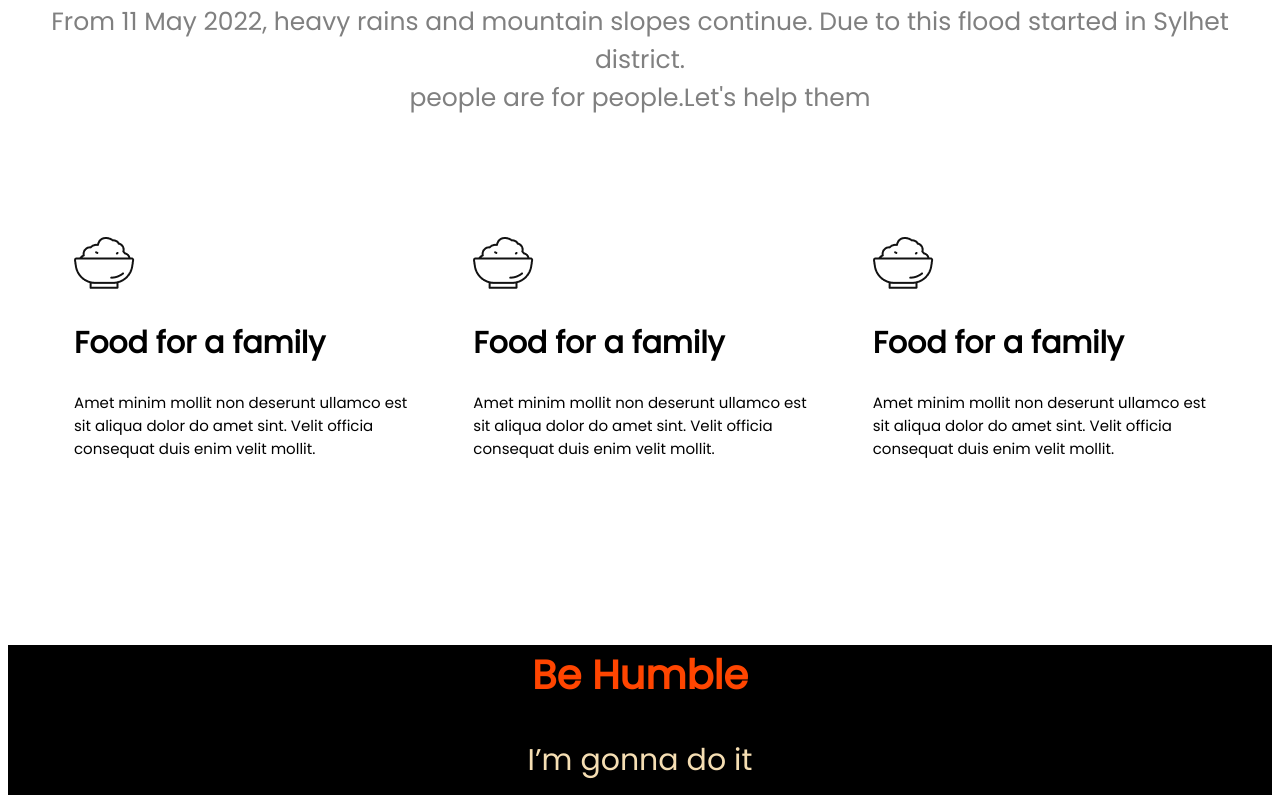
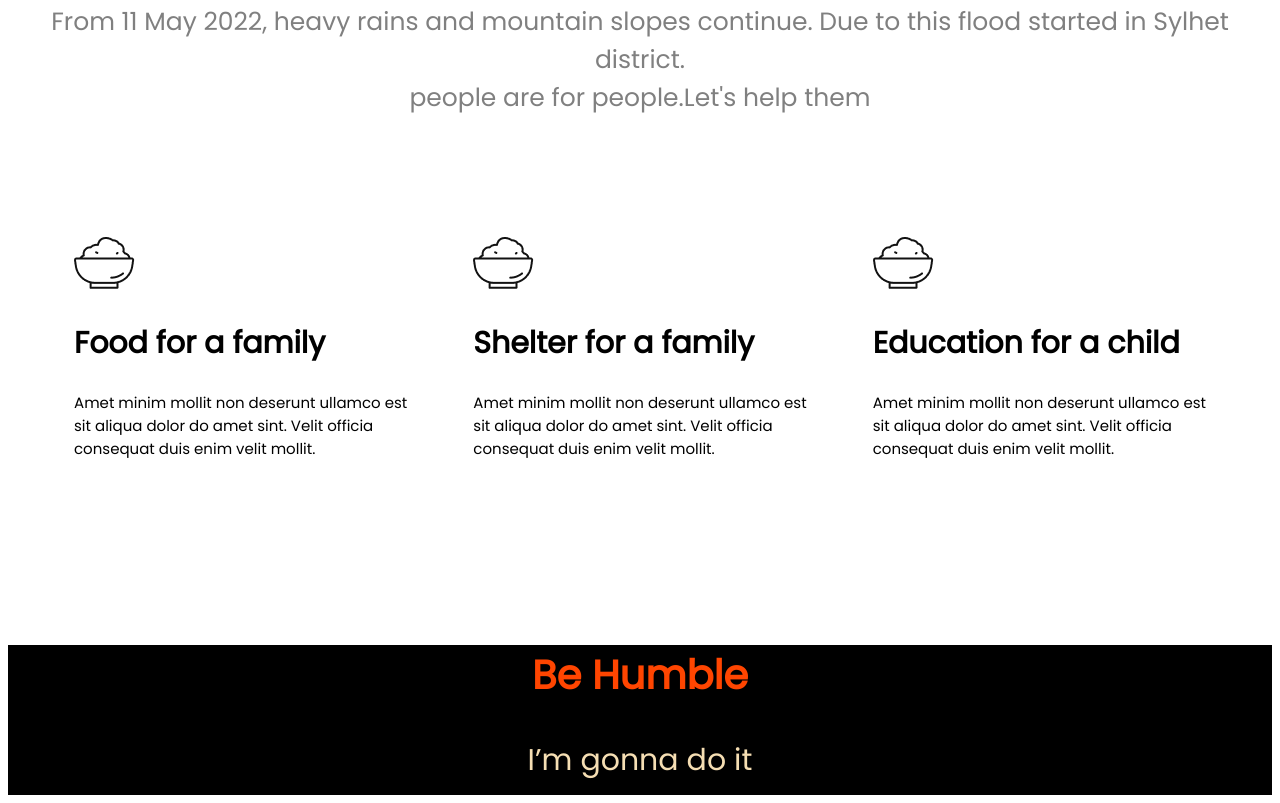
Before and after one commit to Nayeemmnt999/assignment-1, a plain HTML site: page index.html in a window 1280 px wide. Shown: the part 2020-2823 px from the top of the page. Drawn offline with Linux system fonts and the light colour scheme; a web font is replaced by a local one.

Commit message:
heading change

```diff
--- a/index.html
+++ b/index.html
@@ -77,7 +77,7 @@
             <div>
                 <img src="icons/food.png" alt="">
                 <h1 class="donate-plan-heading">
-                    Food for a family
+                    Shelter for a family
                 </h1>
                 <p class="donate-plan-paragraph">Amet minim mollit non deserunt
                     ullamco est<br> sit aliqua dolor do amet
@@ -87,7 +87,7 @@
             <div>
                 <img src="icons/food.png" alt="">
                 <h1 class="donate-plan-heading">
-                    Food for a family
+                    Education for a child
                 </h1>
                 <p class="donate-plan-paragraph">Amet minim mollit non deserunt
                     ullamco est<br> sit aliqua dolor do amet
```
